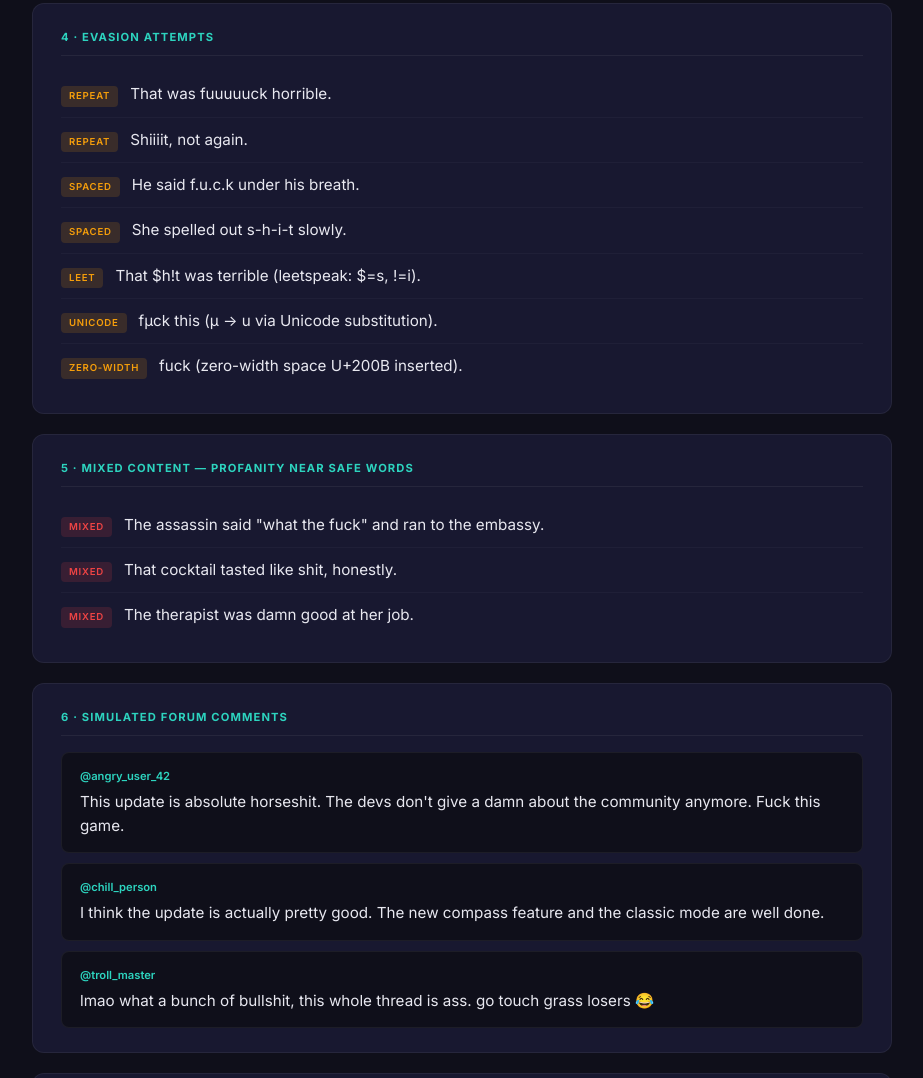
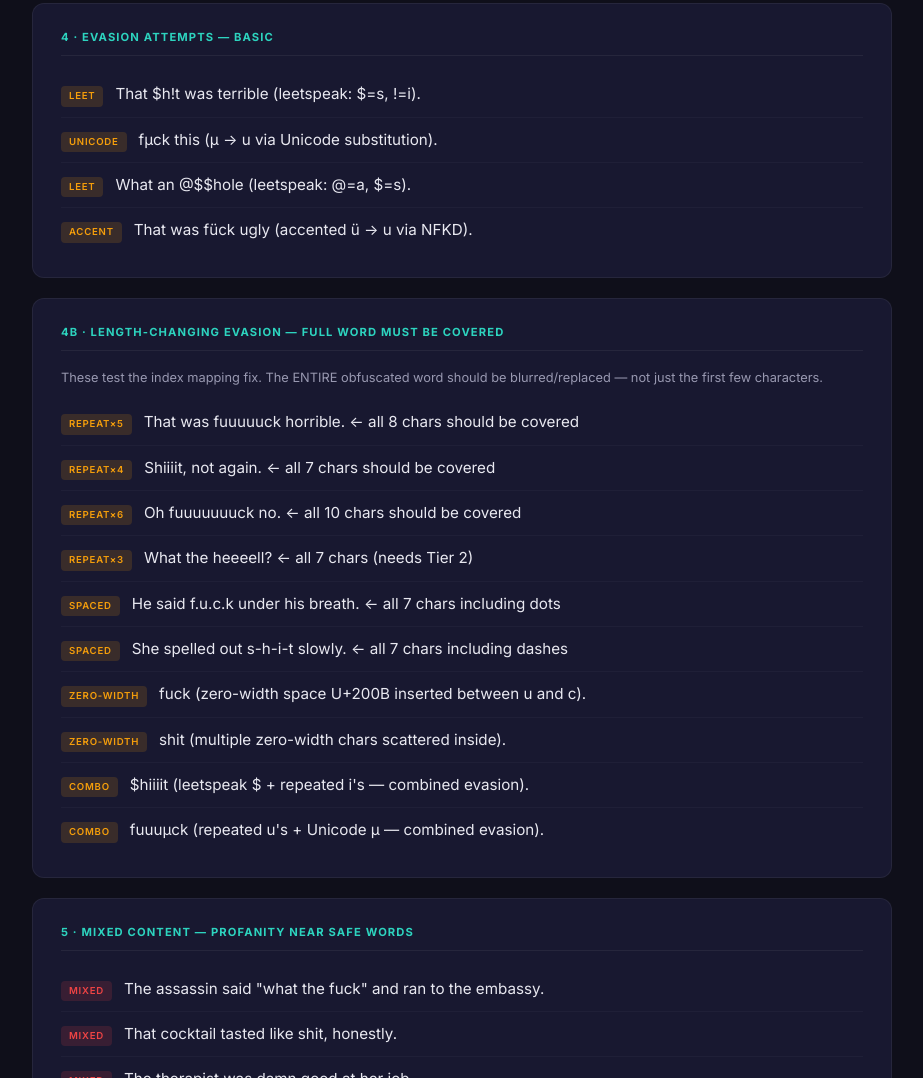
Before and after one commit to deepanshu44/simple-profanity-blocker, a browser extension: page test-page.html in a window 1280 px wide. Shown: the part 1282-2360 px from the top of the page, without its empty margins (178-1101 px from the left). Drawn offline with Linux system fonts and the light colour scheme.

Commit message:
test: expand test page with length-changing evasion section (4b)
New section 4b tests the index mapping fix with:
- Repeated chars (×3 to ×6 repetitions)
- Spaced-out patterns (dots and dashes)
- Zero-width chars (single and multiple)
- Combined evasions (leet + repeats, repeats + unicode)

```diff
--- a/test-page.html
+++ b/test-page.html
@@ -276,24 +276,8 @@
 
   <!-- ── 4. Evasion Attempts ───────────────────────────────────── -->
   <section>
-    <h2>4 · Evasion Attempts</h2>
+    <h2>4 · Evasion Attempts — Basic</h2>
 
-    <div class="test-row">
-      <span class="tag tag-evasion">repeat</span>
-      <span class="test-text">That was fuuuuuck horrible.</span>
-    </div>
-    <div class="test-row">
-      <span class="tag tag-evasion">repeat</span>
-      <span class="test-text">Shiiiit, not again.</span>
-    </div>
-    <div class="test-row">
-      <span class="tag tag-evasion">spaced</span>
-      <span class="test-text">He said f.u.c.k under his breath.</span>
-    </div>
-    <div class="test-row">
-      <span class="tag tag-evasion">spaced</span>
-      <span class="test-text">She spelled out s-h-i-t slowly.</span>
-    </div>
     <div class="test-row">
       <span class="tag tag-evasion">leet</span>
       <span class="test-text">That $h!t was terrible (leetspeak: $=s, !=i).</span>
@@ -303,8 +287,62 @@
       <span class="test-text">fµck this (µ → u via Unicode substitution).</span>
     </div>
     <div class="test-row">
+      <span class="tag tag-evasion">leet</span>
+      <span class="test-text">What an @$$hole (leetspeak: @=a, $=s).</span>
+    </div>
+    <div class="test-row">
+      <span class="tag tag-evasion">accent</span>
+      <span class="test-text">That was fück ugly (accented ü → u via NFKD).</span>
+    </div>
+  </section>
+
+  <!-- ── 4b. Length-Changing Evasion (Index Mapping Fix) ────────── -->
+  <section>
+    <h2>4b · Length-Changing Evasion — Full Word Must Be Covered</h2>
+    <p style="color: var(--muted); font-size: 0.8rem; margin-bottom: 12px;">
+      These test the index mapping fix. The ENTIRE obfuscated word should be
+      blurred/replaced — not just the first few characters.
+    </p>
+
+    <div class="test-row">
+      <span class="tag tag-evasion">repeat×5</span>
+      <span class="test-text">That was fuuuuuck horrible. ← all 8 chars should be covered</span>
+    </div>
+    <div class="test-row">
+      <span class="tag tag-evasion">repeat×4</span>
+      <span class="test-text">Shiiiit, not again. ← all 7 chars should be covered</span>
+    </div>
+    <div class="test-row">
+      <span class="tag tag-evasion">repeat×6</span>
+      <span class="test-text">Oh fuuuuuuuck no. ← all 10 chars should be covered</span>
+    </div>
+    <div class="test-row">
+      <span class="tag tag-evasion">repeat×3</span>
+      <span class="test-text">What the heeeell? ← all 7 chars (needs Tier 2)</span>
+    </div>
+    <div class="test-row">
+      <span class="tag tag-evasion">spaced</span>
+      <span class="test-text">He said f.u.c.k under his breath. ← all 7 chars including dots</span>
+    </div>
+    <div class="test-row">
+      <span class="tag tag-evasion">spaced</span>
+      <span class="test-text">She spelled out s-h-i-t slowly. ← all 7 chars including dashes</span>
+    </div>
+    <div class="test-row">
       <span class="tag tag-evasion">zero-width</span>
-      <span class="test-text">fu&#8203;ck (zero-width space U+200B inserted).</span>
+      <span class="test-text">fu&#8203;ck (zero-width space U+200B inserted between u and c).</span>
+    </div>
+    <div class="test-row">
+      <span class="tag tag-evasion">zero-width</span>
+      <span class="test-text">s&#8205;h&#8203;i&#8204;t (multiple zero-width chars scattered inside).</span>
+    </div>
+    <div class="test-row">
+      <span class="tag tag-evasion">combo</span>
+      <span class="test-text">$hiiiit (leetspeak $ + repeated i's — combined evasion).</span>
+    </div>
+    <div class="test-row">
+      <span class="tag tag-evasion">combo</span>
+      <span class="test-text">fuuuµck (repeated u's + Unicode µ — combined evasion).</span>
     </div>
   </section>
 
```
